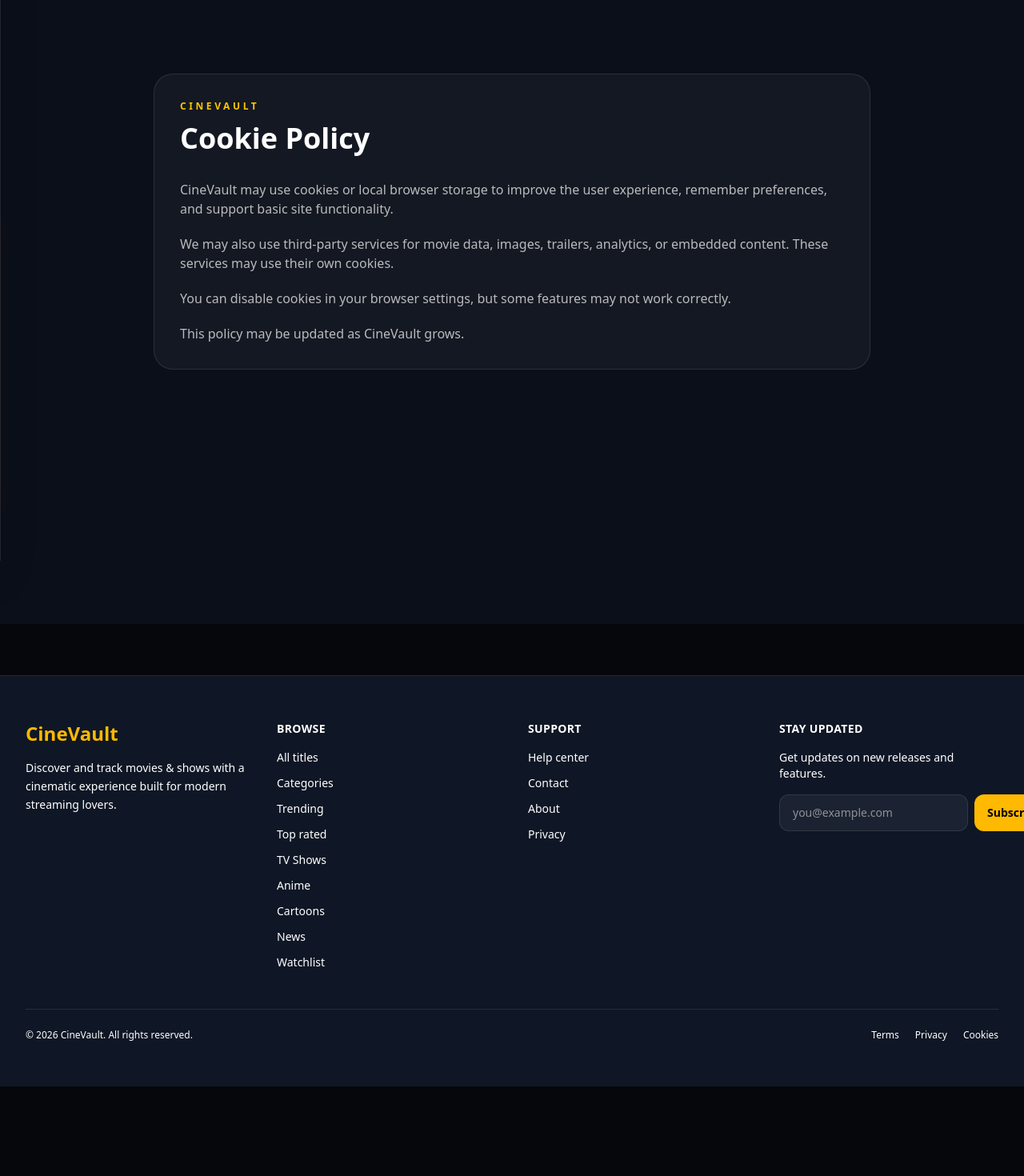
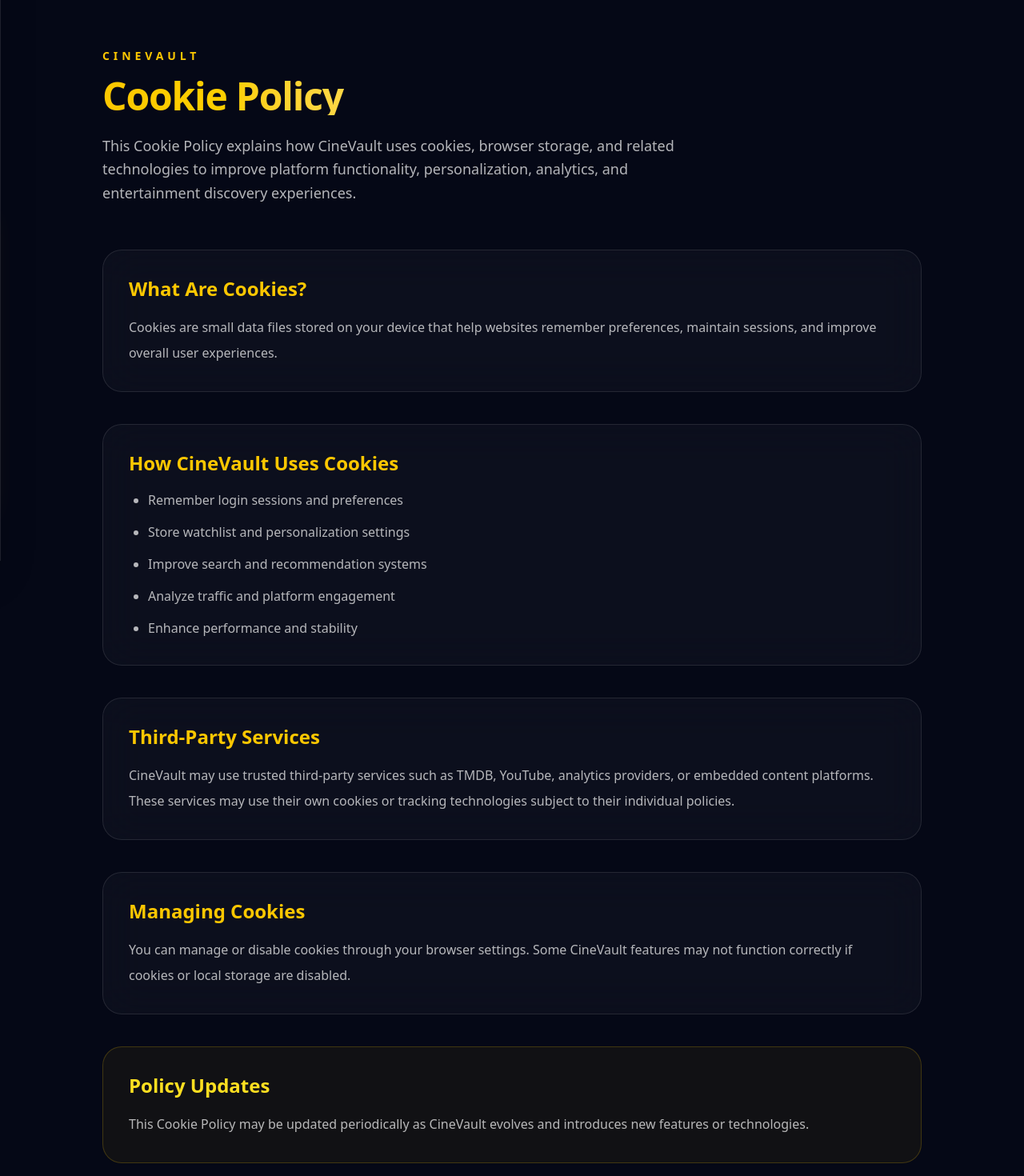
Before and after one commit to breezy23333/cinevault, a Next.js app: page /cookies in a window 1280 px wide. Shown: the part 100-1570 px from the top of the page at 80% size. Before the commit the page ends 1458 px from the top, so only its background shows below. Built offline with nearby package versions, Linux system fonts and the light colour scheme.

Commit message:
Upgrade legal pages

```diff
--- a/app/cookies/page.tsx
+++ b/app/cookies/page.tsx
@@ -1,34 +1,93 @@
 export default function CookiesPage() {
   return (
-    <main className="min-h-screen bg-[#0b0f1a] px-6 py-28 text-white">
-      <section className="mx-auto max-w-4xl rounded-3xl border border-white/10 bg-white/[0.04] p-8">
-        <p className="text-xs font-black uppercase tracking-[0.3em] text-yellow-400">
-          CineVault
-        </p>
+    <main className="min-h-screen bg-[#050816] text-white px-6 py-20">
+      <div className="mx-auto max-w-5xl">
 
-        <h1 className="mt-3 text-4xl font-black">Cookie Policy</h1>
-
-        <div className="mt-8 space-y-5 text-white/70">
-          <p>
-            CineVault may use cookies or local browser storage to improve the user experience,
-            remember preferences, and support basic site functionality.
+        {/* Header */}
+        <div className="mb-14">
+          <p className="text-yellow-400 uppercase tracking-[0.35em] text-sm font-bold">
+            CineVault
           </p>
 
-          <p>
-            We may also use third-party services for movie data, images, trailers, analytics,
-            or embedded content. These services may use their own cookies.
-          </p>
+          <h1 className="mt-4 text-5xl font-black tracking-tight bg-gradient-to-r from-yellow-400 to-yellow-100 bg-clip-text text-transparent">
+            Cookie Policy
+          </h1>
 
-          <p>
-            You can disable cookies in your browser settings, but some features may not work
-            correctly.
-          </p>
-
-          <p>
-            This policy may be updated as CineVault grows.
+          <p className="mt-6 max-w-3xl text-lg text-white/70 leading-relaxed">
+            This Cookie Policy explains how CineVault uses cookies,
+            browser storage, and related technologies to improve
+            platform functionality, personalization, analytics,
+            and entertainment discovery experiences.
           </p>
         </div>
-      </section>
+
+        {/* Sections */}
+        <div className="space-y-10">
+
+          <section className="rounded-3xl border border-white/10 bg-white/[0.03] p-8 backdrop-blur-xl">
+            <h2 className="text-2xl font-bold text-yellow-400">
+              What Are Cookies?
+            </h2>
+
+            <p className="mt-4 text-white/70 leading-8">
+              Cookies are small data files stored on your device that help
+              websites remember preferences, maintain sessions, and improve
+              overall user experiences.
+            </p>
+          </section>
+
+          <section className="rounded-3xl border border-white/10 bg-white/[0.03] p-8 backdrop-blur-xl">
+            <h2 className="text-2xl font-bold text-yellow-400">
+              How CineVault Uses Cookies
+            </h2>
+
+            <ul className="mt-4 space-y-3 text-white/70 leading-7 list-disc pl-6">
+              <li>Remember login sessions and preferences</li>
+              <li>Store watchlist and personalization settings</li>
+              <li>Improve search and recommendation systems</li>
+              <li>Analyze traffic and platform engagement</li>
+              <li>Enhance performance and stability</li>
+            </ul>
+          </section>
+
+          <section className="rounded-3xl border border-white/10 bg-white/[0.03] p-8 backdrop-blur-xl">
+            <h2 className="text-2xl font-bold text-yellow-400">
+              Third-Party Services
+            </h2>
+
+            <p className="mt-4 text-white/70 leading-8">
+              CineVault may use trusted third-party services such as TMDB,
+              YouTube, analytics providers, or embedded content platforms.
+              These services may use their own cookies or tracking
+              technologies subject to their individual policies.
+            </p>
+          </section>
+
+          <section className="rounded-3xl border border-white/10 bg-white/[0.03] p-8 backdrop-blur-xl">
+            <h2 className="text-2xl font-bold text-yellow-400">
+              Managing Cookies
+            </h2>
+
+            <p className="mt-4 text-white/70 leading-8">
+              You can manage or disable cookies through your browser
+              settings. Some CineVault features may not function correctly
+              if cookies or local storage are disabled.
+            </p>
+          </section>
+
+          <section className="rounded-3xl border border-yellow-400/20 bg-yellow-400/[0.05] p-8">
+            <h2 className="text-2xl font-bold text-yellow-300">
+              Policy Updates
+            </h2>
+
+            <p className="mt-4 text-white/70 leading-8">
+              This Cookie Policy may be updated periodically as CineVault
+              evolves and introduces new features or technologies.
+            </p>
+          </section>
+
+        </div>
+      </div>
     </main>
   );
 }
--- a/app/privacy/page.tsx
+++ b/app/privacy/page.tsx
@@ -1,15 +1,101 @@
 export default function PrivacyPage() {
   return (
-    <main className="mx-auto max-w-4xl p-6">
-      <h1 className="text-3xl font-bold">Privacy Policy</h1>
+    <main className="min-h-screen bg-[#050816] text-white px-6 py-20">
+      <div className="mx-auto max-w-4xl">
 
-      <p className="mt-4 text-zinc-300">
-        This site may collect basic usage data to improve performance and user experience.
-      </p>
+        {/* Header */}
+        <div className="mb-14">
+          <h1 className="text-5xl font-black tracking-tight bg-gradient-to-r from-yellow-400 to-yellow-200 bg-clip-text text-transparent">
+            Privacy Policy
+          </h1>
 
-      <p className="mt-2 text-zinc-300">
-        We do not sell or share your personal information with third parties.
-      </p>
+          <p className="mt-5 text-lg text-white/70 leading-relaxed max-w-3xl">
+            CineVault respects your privacy and is committed to protecting
+            your personal information while delivering a cinematic discovery
+            experience for movies, TV shows, anime, and entertainment news.
+          </p>
+        </div>
+
+        {/* Sections */}
+        <div className="space-y-10">
+
+          <section className="rounded-3xl border border-white/10 bg-white/[0.03] p-8 backdrop-blur-xl">
+            <h2 className="text-2xl font-bold text-yellow-400">
+              Information We Collect
+            </h2>
+
+            <p className="mt-4 text-white/70 leading-8">
+              We may collect basic account information, watchlist activity,
+              search preferences, device information, and anonymous analytics
+              data to improve platform performance and user experience.
+            </p>
+          </section>
+
+          <section className="rounded-3xl border border-white/10 bg-white/[0.03] p-8 backdrop-blur-xl">
+            <h2 className="text-2xl font-bold text-yellow-400">
+              How We Use Data
+            </h2>
+
+            <ul className="mt-4 space-y-3 text-white/70 leading-7 list-disc pl-6">
+              <li>Improve recommendations and discovery systems</li>
+              <li>Enhance performance and platform stability</li>
+              <li>Personalize your CineVault experience</li>
+              <li>Monitor trending content and analytics</li>
+              <li>Protect against abuse and unauthorized access</li>
+            </ul>
+          </section>
+
+          <section className="rounded-3xl border border-white/10 bg-white/[0.03] p-8 backdrop-blur-xl">
+            <h2 className="text-2xl font-bold text-yellow-400">
+              Cookies & Analytics
+            </h2>
+
+            <p className="mt-4 text-white/70 leading-8">
+              CineVault may use cookies and analytics technologies to
+              understand engagement, improve features, and optimize content
+              delivery. These tools help us understand how users interact
+              with the platform.
+            </p>
+          </section>
+
+          <section className="rounded-3xl border border-white/10 bg-white/[0.03] p-8 backdrop-blur-xl">
+            <h2 className="text-2xl font-bold text-yellow-400">
+              Third-Party Services
+            </h2>
+
+            <p className="mt-4 text-white/70 leading-8">
+              Some content, trailers, posters, and metadata are provided by
+              third-party services such as TMDB and YouTube. External
+              platforms may apply their own privacy policies and terms.
+            </p>
+          </section>
+
+          <section className="rounded-3xl border border-white/10 bg-white/[0.03] p-8 backdrop-blur-xl">
+            <h2 className="text-2xl font-bold text-yellow-400">
+              Data Protection
+            </h2>
+
+            <p className="mt-4 text-white/70 leading-8">
+              We do not sell personal information. CineVault uses reasonable
+              security practices designed to protect user information and
+              maintain platform integrity.
+            </p>
+          </section>
+
+          <section className="rounded-3xl border border-yellow-400/20 bg-yellow-400/[0.05] p-8">
+            <h2 className="text-2xl font-bold text-yellow-300">
+              Contact
+            </h2>
+
+            <p className="mt-4 text-white/70 leading-8">
+              If you have any questions regarding this Privacy Policy,
+              platform practices, or your data, please contact the
+              CineVault team through the Support page.
+            </p>
+          </section>
+
+        </div>
+      </div>
     </main>
   );
 }
```
Also changed, not shown: app/terms/page.tsx (+92 -17 lines).
